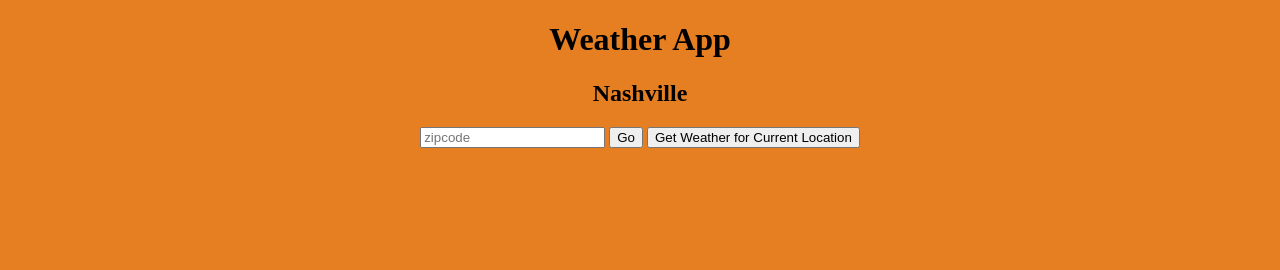
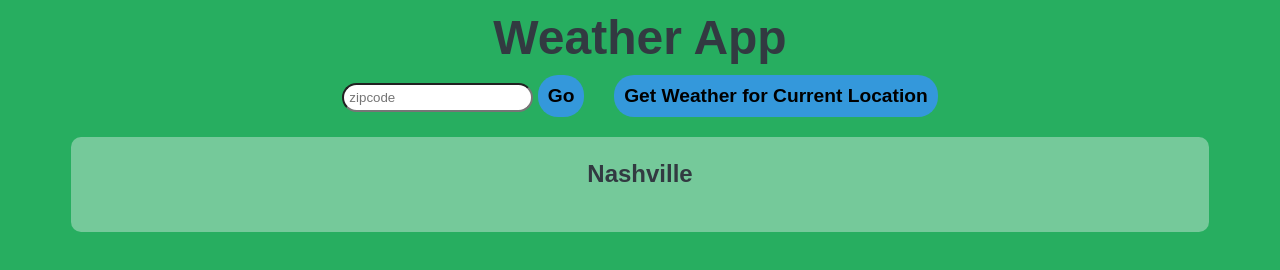
Before and after one commit to beck410/weather_app, a plain HTML site: page index.html in a window 1280 px wide. Drawn offline with Linux system fonts and the light colour scheme; a web font is replaced by a local one.

Commit message:
Added styling to forecast

```diff
--- a/css/main.css
+++ b/css/main.css
@@ -1,4 +1,7 @@
 /* --- Clearfix hack ---*/
+* {
+  box-sizing: border-box;
+}
 .cf:before,
 .cf:after {
       content: " "; /* 1 */
@@ -10,13 +13,15 @@
 }
 
 .cf {
-      *zoom: 1;
+      *zoom: 1
     }
 
 /* --- Basic Styling --- */
 
 body {
-  background: #e67e22;
+  background: #27ae60;
+  color: #323A41;
+  font-family: 'Cuprum', sans-serif;
 }
 
 header{
@@ -24,18 +29,65 @@ header{
   text-align: center;
 }
 
+h1 {
+  font-size: 3em;
+  font-weight: 800;
+}
+
+
+h2 {
+  font-size: 1.5em;
+}
+
+h1, h2, h3, h4, h5, h6 {
+  font-weight: 700;
+  margin: 10px;
+}
+
 
 .five-day-forecast {
   background: rgba(236, 240, 241, 0.4);
+  border-radius: 10px;
+  margin: 20px 5%;
+  padding: 1%;
 }
 
-li {
+.five-day-forecast li {
   list-style-type: none;
+  padding: 1% 2%;
 }
 
 /* forecast */
 .five-day-forecast li{
-  width: 15%;;
+  width: 16%;
   float: left;
   margin: 0 2%;
 }
+
+/*buttons */
+input[type="submit"] {
+  border-radius: 20px;
+  background: #3498db;
+  border: none;
+  padding: 10px;
+  font-weight: 800;
+  font-size: 1.2em;
+}
+
+
+input[type="submit"]:hover {
+  padding: 15px;
+}
+
+input#weather-zipcode {
+  border-radius: 20px;
+  padding: 5px;
+}
+
+input#current-location {
+  margin-left: 2%;
+}
+
+#city {
+  text-align: center;
+}
--- a/index.html
+++ b/index.html
@@ -3,13 +3,13 @@
 <head>
   <meta charset="UTF-8">
   <title>Weather App</title>
-  <link rel="stylesheet" type="text/css" href="css/main.css">
+<link rel="stylesheet" type="text/css" href="css/main.css">
+<link href='http://fonts.googleapis.com/css?family=Cuprum:400,700' rel='stylesheet' type='text/css'>
 </head>
 <body>
   <div class="wrapper">
     <header>
       <h1>Weather App</h1>
-      <h2 id="city">Nashville</h2>
      <form id="zipcode">
        <input type="number" id="weather-zipcode" placeholder="zipcode">
        <input type="submit" id="zipcode-submit" value="Go"/>
@@ -17,6 +17,7 @@
      </form>
    </header>
    <section class="five-day-forecast">
+      <h2 id="city">Nashville</h2>
       <ul id="forecast" class="cf">
       </ul>
     </section>
```
